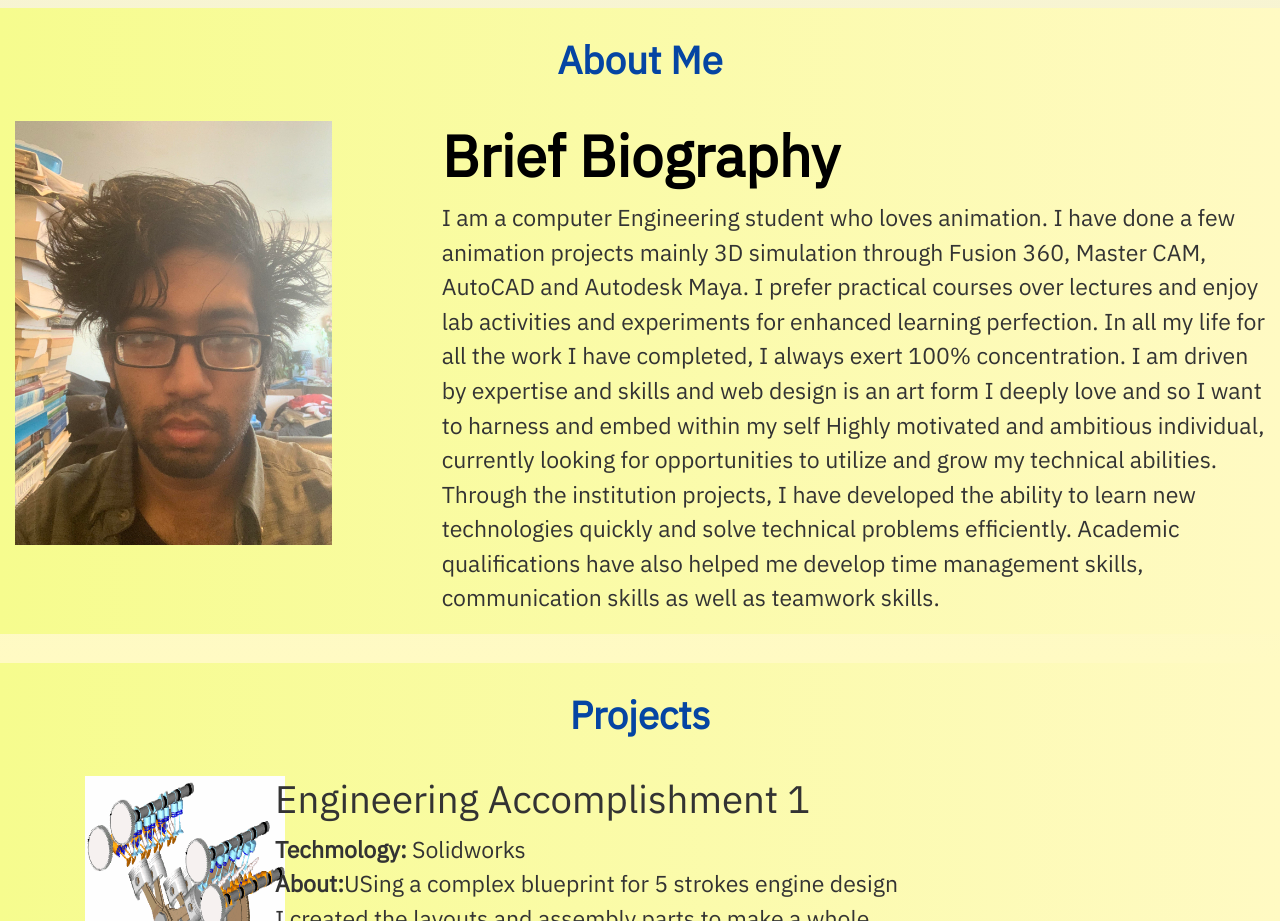
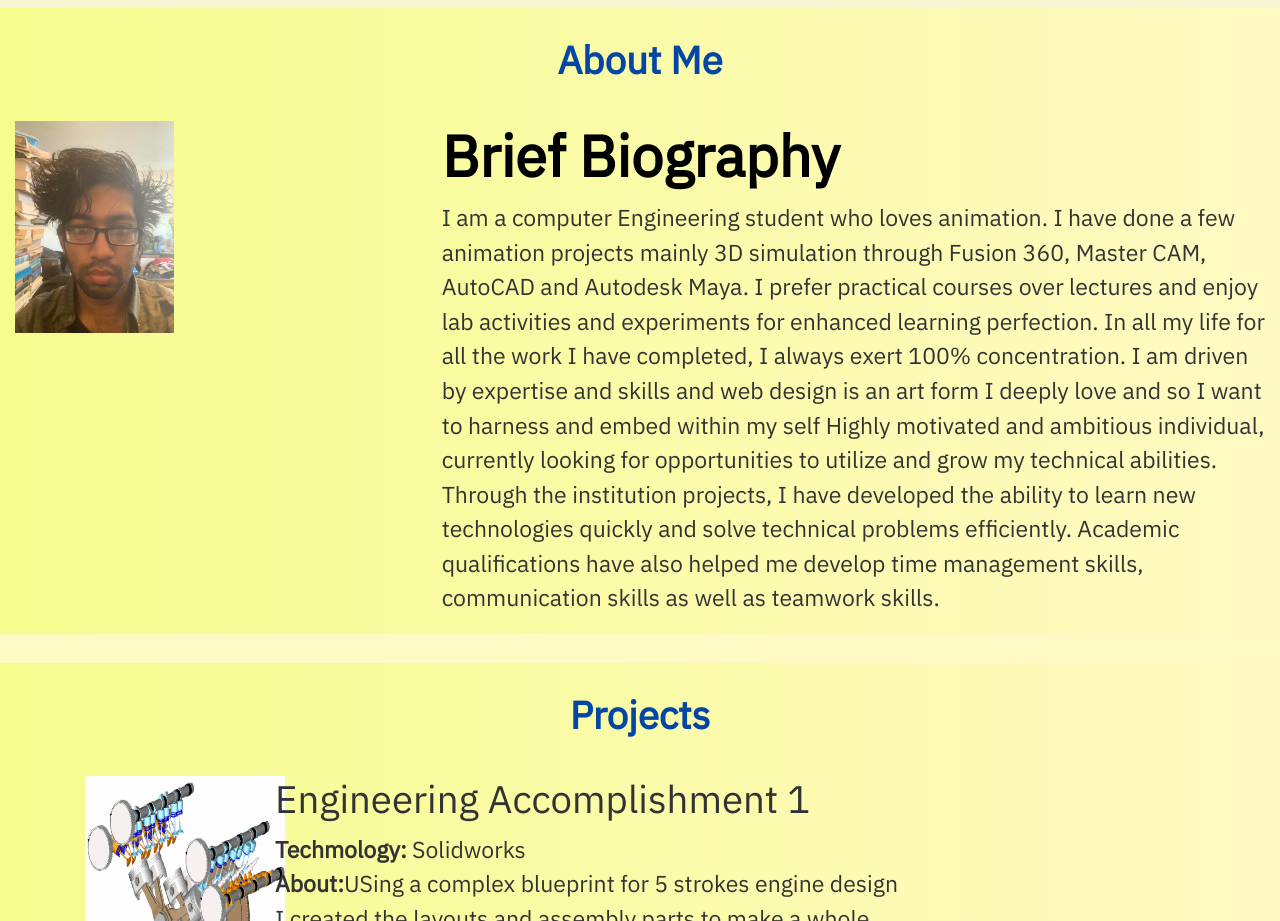
Before and after one commit to chaousfaiaz/MDFaiazPortfolioWebsite, a plain HTML site: page index.html in a window 1280 px wide. Shown: the part 1380-2301 px from the top of the page. Drawn offline with nearby package versions, Linux system fonts and the light colour scheme; no server answers.

Commit message:
Update index.html

```diff
--- a/index.html
+++ b/index.html
@@ -141,7 +141,7 @@
       </div>
   <div class="row">
     <div class="col-md-4 left">
-      <img src="img/unnamed.jpg" alt="About me" width="80%" height="auto"> </div>
+      <img src="img/unnamed.jpg" alt="About me" width="40%" height="auto"> </div>
    <div class="col  right">
      <h2 class="heading">Brief Biography</h2>
      <p> I am a computer Engineering student who loves animation. I have done a few animation projects mainly 3D simulation through Fusion 360, Master CAM, AutoCAD and Autodesk Maya. I prefer practical courses over lectures and enjoy lab activities and experiments for enhanced learning perfection.
```
